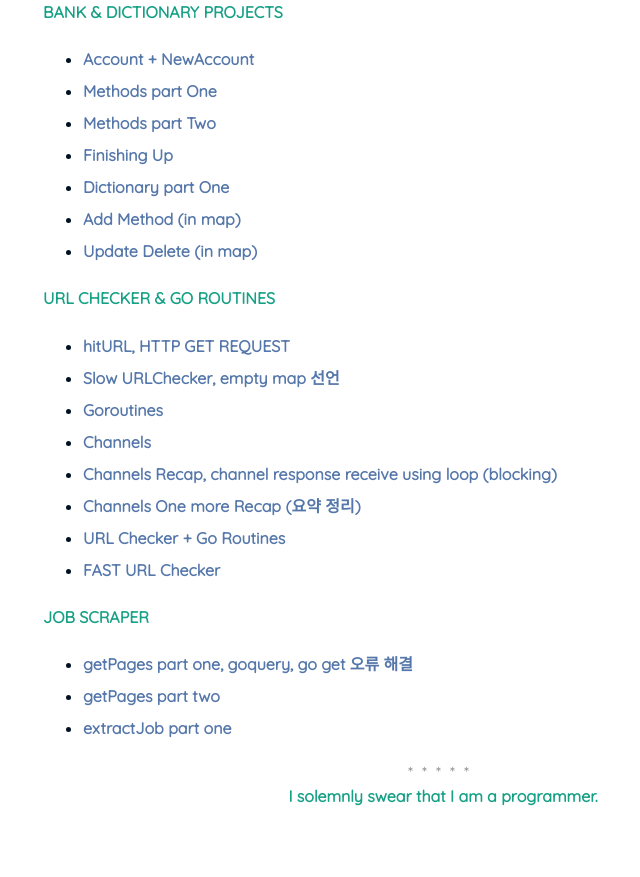
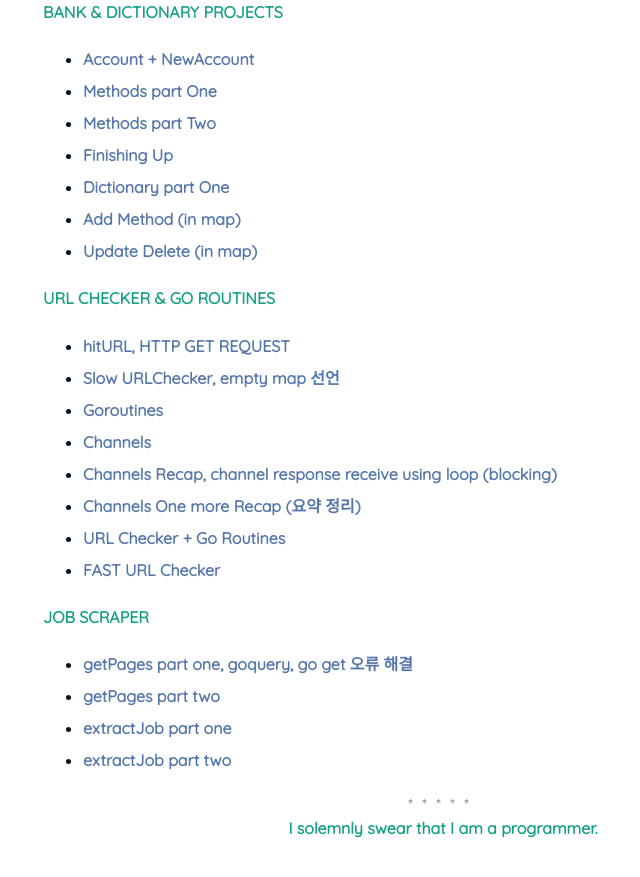
Before and after one commit to nimkoes/portfolio, a Jekyll site: the page built from _posts/2021-05-15-Go-Language-Study.md, in a window 1280 px wide and 900 px high, scrolled down 1780 px. Shown: the top 877 px of the window, without its empty margins (197-837 px from the left). Built offline with Jekyll 4.4.1, drawn with Linux system fonts in a browser that asks for light colours.

Commit message:
'Go 'JOB SCRAPPER' : extractJob part two' 학습 내용 추가

```diff
--- a/_posts/2021-05-15-Go-Language-Study.md
+++ b/_posts/2021-05-15-Go-Language-Study.md
@@ -72,6 +72,7 @@ author: "nimkoes"
 - [getPages part one, goquery, go get 오류 해결][link_blog_028]
 - [getPages part two][link_blog_029]
 - [extractJob part one][link_blog_030]
+- [extractJob part two][link_blog_031]
 
 
 
```
Also changed, not shown: other parts of _posts/2021-05-15-Go-Language-Study.md (+1 -0 lines).
